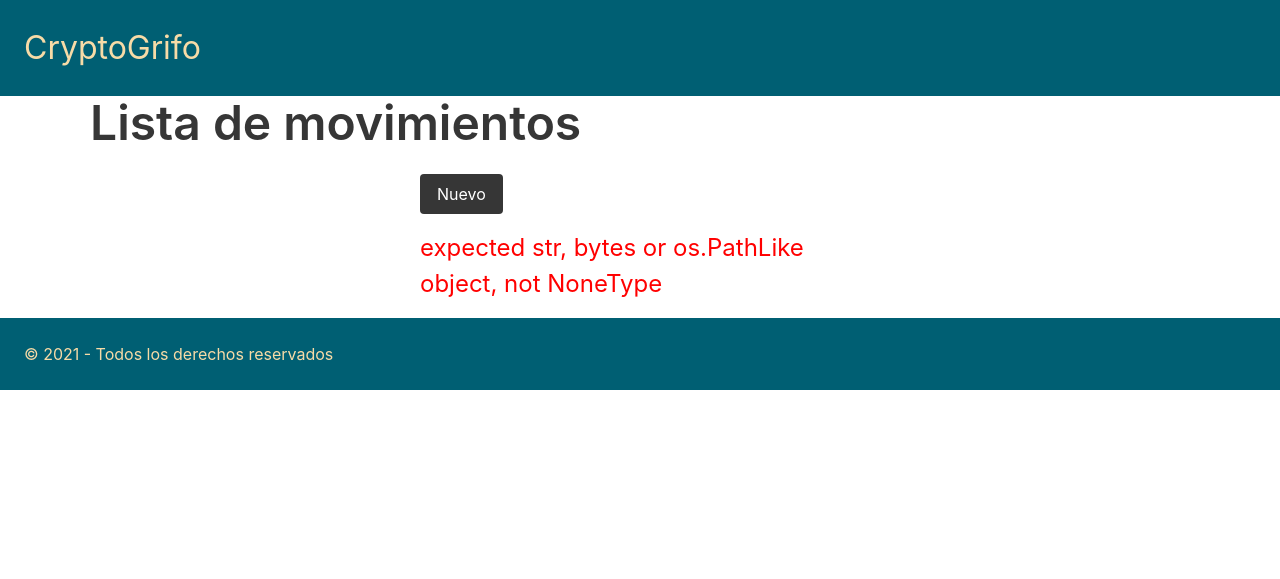
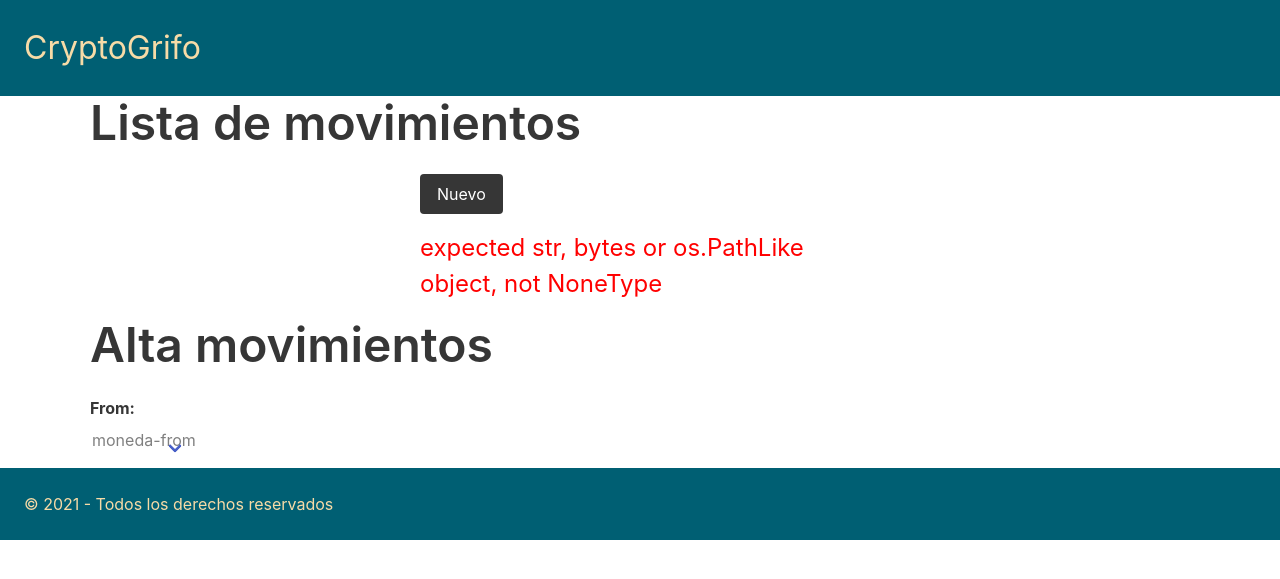
Before and after one commit to Bator207/Bator207, a Flask app: page / in a window 1280 px wide. Shown: the top 579 px of the page. Run offline with Flask 2, Linux system fonts and the light colour scheme.

Commit message:
Prinipio de formulario

```diff
--- a/crypto/static/css/styles.css
+++ b/crypto/static/css/styles.css
@@ -22,6 +22,11 @@
     margin-left: auto;
 }
 
+.form-alta {
+    display: flex;
+    justify-content:space-around;
+}
+
 #error {
     color: red;
     margin:1rem 30%;
--- a/crypto/templates/index.html
+++ b/crypto/templates/index.html
@@ -31,6 +31,19 @@
                     <tbody id="tabla-datos"></tbody>
                 </table>
             </article>
+            <article id="formulario-alta">
+                <div class="block">
+                    <h1 class="title is-1">Alta movimientos</h1>
+                    <form action="" class="inactivo">
+                        <div class="field">
+                            <label class="label">From:</label>
+                            <div class="select is-rounded">
+                                <option disabled selected>moneda-from</option>
+                            </div>
+                        </div>
+                    </form>
+                </div>
+            </article>
         </section>
         <footer class="footer">
             <p>&copy; 2021 - Todos los derechos reservados</p>
```
